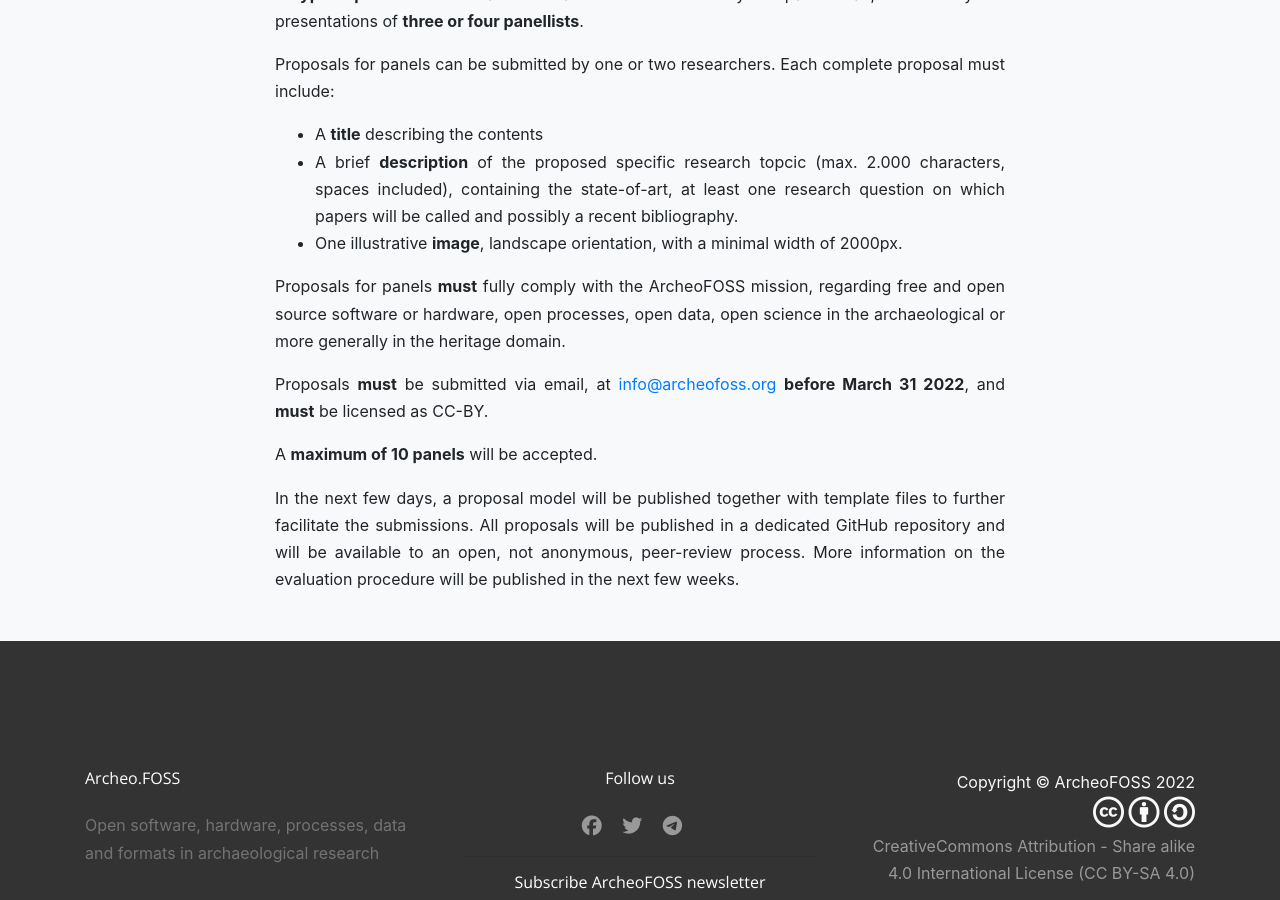
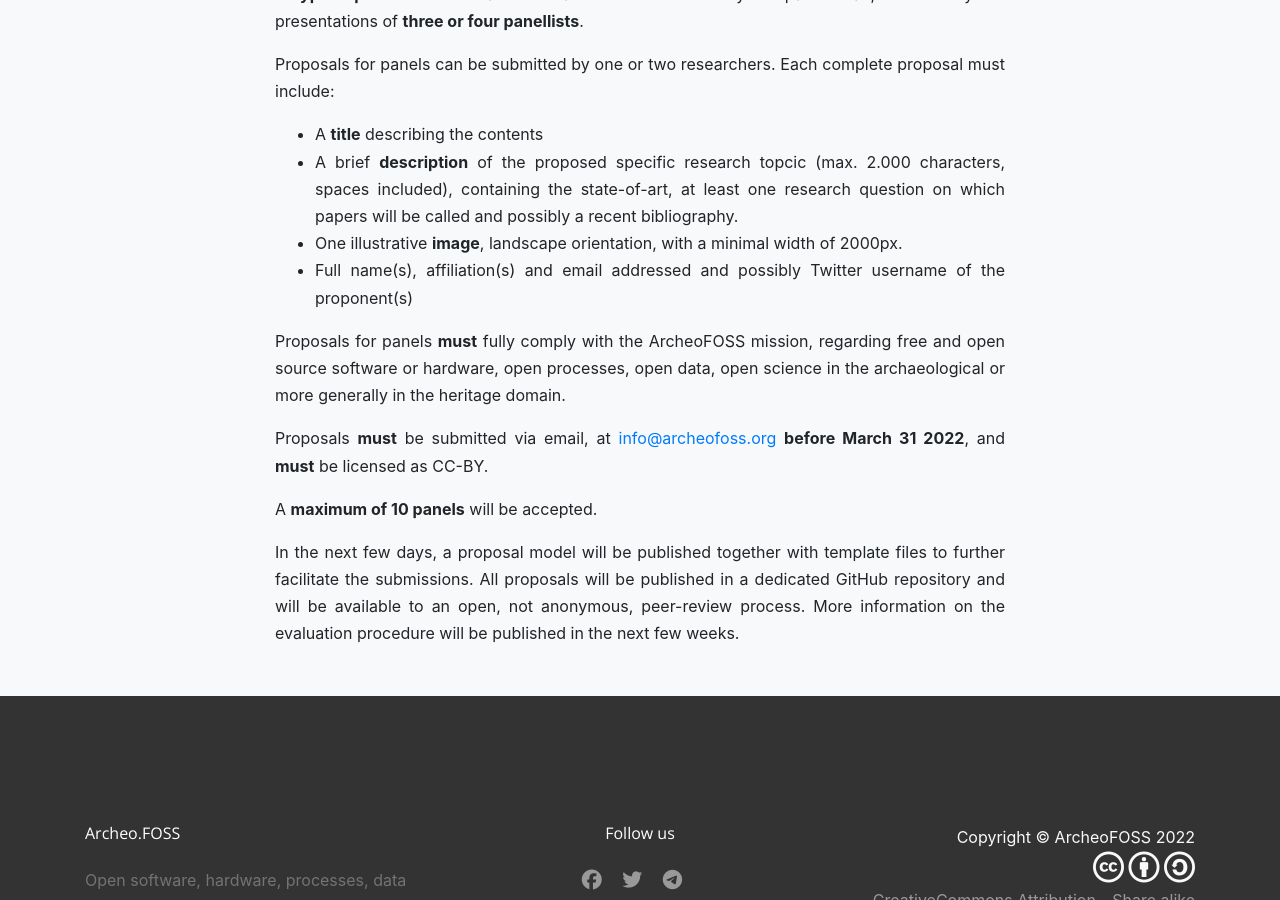
Before and after one commit to archeofoss/archeofoss, a Jekyll site: the page built from 2022/call-for-panels.md, in a window 1280 px wide and 900 px high, scrolled down 1156 px. Built offline with Jekyll 4.4.1, drawn with Linux system fonts in a browser that asks for light colours; nearby versions of some CDN libraries.

Commit message:
Author info added

```diff
--- a/2022/call-for-panels.md
+++ b/2022/call-for-panels.md
@@ -35,6 +35,7 @@ Proposals for panels can be submitted by one or two researchers. Each complete p
 - A **title** describing the contents
 - A brief **description** of the proposed specific research topcic (max. 2.000 characters, spaces included), containing the state-of-art, at least one research question on which papers will be called and possibly a recent bibliography.
 - One illustrative **image**, landscape orientation, with a minimal width of 2000px.
+- Full name(s), affiliation(s) and email addressed and possibly Twitter username of the proponent(s)
 
 Proposals for panels **must** fully comply with the ArcheoFOSS mission, regarding free and open source software or hardware, open processes, open data, open science in the archaeological or more generally in the heritage domain.
 
```
